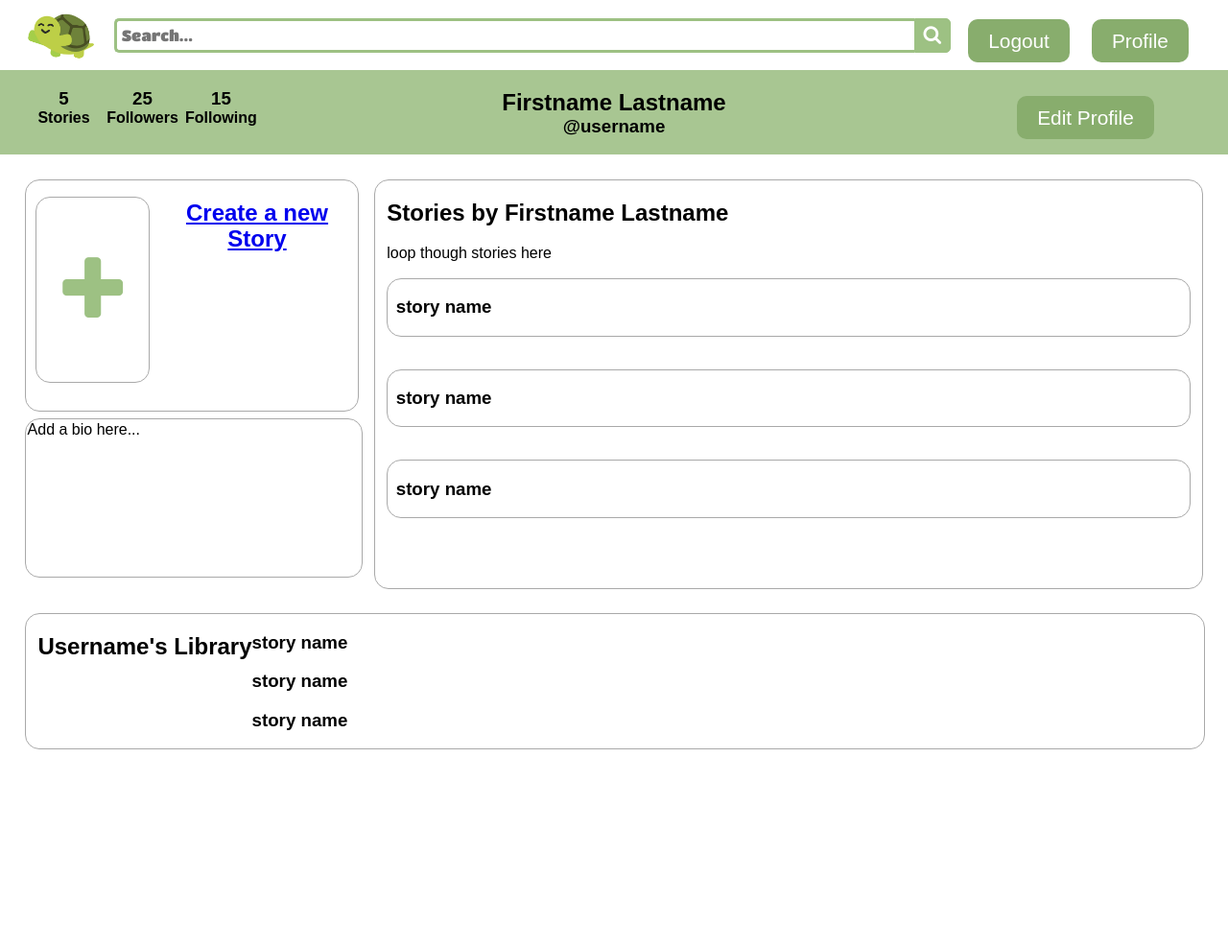
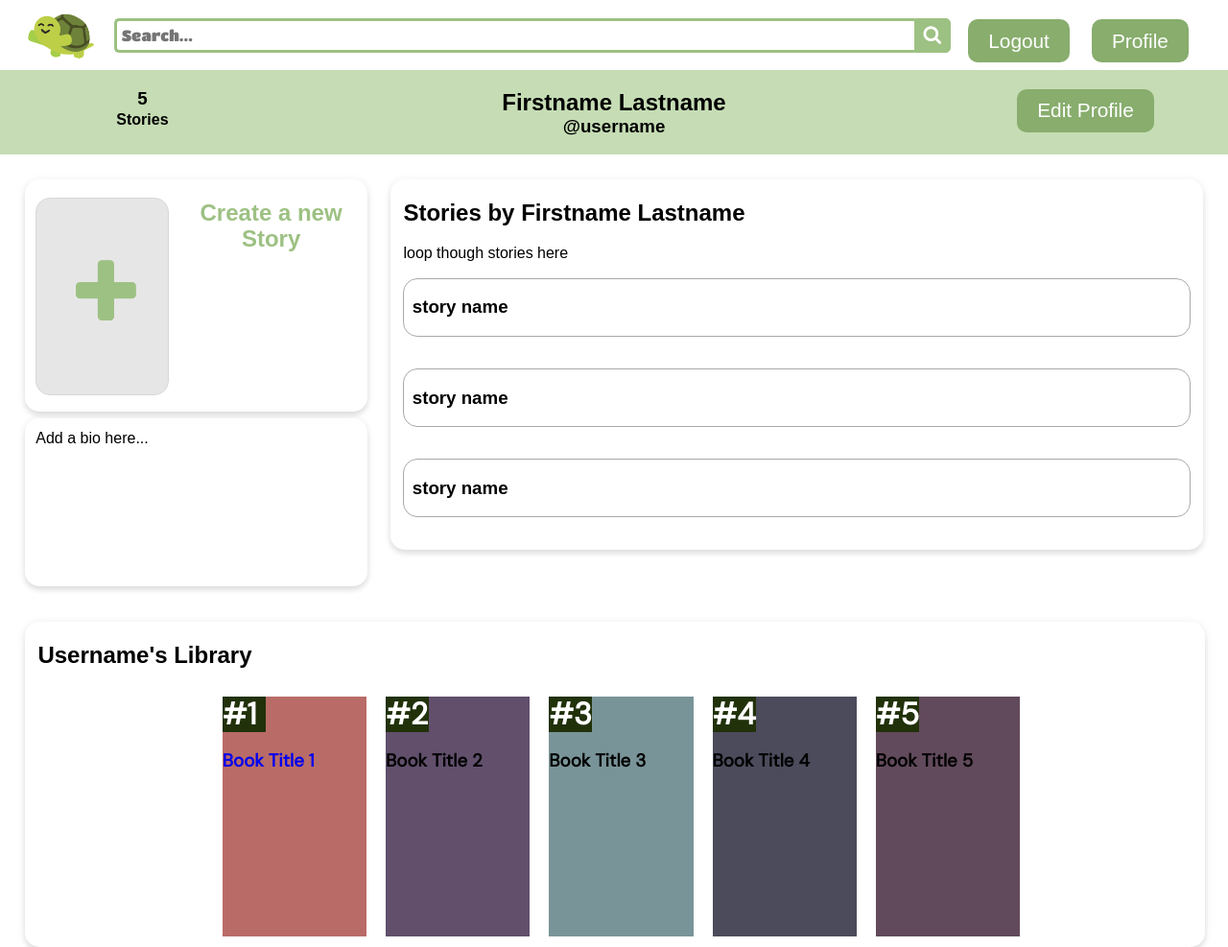
Before and after one commit to lulubugqu/read-write-app, a Flask app: page /user in a window 1280 px wide. Shown: the whole page at 96% size. Before the commit the page ends 781 px from the top, so only its background shows below. Run offline with Flask 3, Linux system fonts and the light colour scheme; some libraries are stand-ins or nearby versions.

Commit message:
add to profile

```diff
--- a/static/css/style.css
+++ b/static/css/style.css
@@ -303,7 +303,7 @@
   height: auto;
   width: 100%;
   overflow: auto;
-  background-color: rgb(168, 198, 146);
+  background-color: rgb(197, 220, 180);
   text-align: center;
 }
 
@@ -330,7 +330,7 @@
   margin-right: 2%;
 }
 .button-editUser, .button-followUser {
-  margin-top: 11%;
+  margin-top: 8%;
 }
 
 /* user body content */
@@ -344,9 +344,11 @@
 
 #profile_right {
   flex: 70%;
+  height: 60%;
   border-radius: 15px;
-  border: 1px solid #a9a9a9;
   padding-left: 1%;
+  border: 1px solid transparent;
+  box-shadow: 0 1px 10px 0 rgba(34,34,34,.08), 0 4px 5px 0 rgba(34,34,34,.1);
 }
 
 #story_div {
@@ -365,12 +367,15 @@
 
 #profile_left {
   flex: 30%;
+  margin-right: 2%;
+  height: 40%;
 }
 
 #new_story_div {
   height: 15em;
-  width: 95%;
-  border: 1px solid #a9a9a9;
+  width: auto;
+  border: 1px solid transparent;
+  box-shadow: 0 1px 10px 0 rgba(34,34,34,.08), 0 4px 5px 0 rgba(34,34,34,.1);
   border-radius: 15px;
   margin-bottom: 2%;
   display: flex;
@@ -378,25 +383,29 @@
 }
 
 #plus_box {
-  height: 80%;
-  width: 35%;
+  background-color: #e7e6e6;
+  height: 85%;
+  width: 40%;
   border-radius: 15px;
-  border: 1px solid #a9a9a9;
+  border: 1px solid #d9d8d8;
   display: table;
   margin-left: 3%;
   margin-top: 5%;
   margin-bottom: 1%;
 }
 
-#plus_box_words {
+#plus_box i {
+  text-align: center;
+  margin-top: 45%;
+}
+.user a{
+  text-decoration: none;
+}
+
+#plus_box_words, #plus_box {
   padding-left: 2%;
   text-align: center;
-}
-
-#new_story {
-  display: table-cell;
-  vertical-align: middle;
-  text-align: center;
+  color: #9DC183;
 }
 
 .fa-plus {
@@ -404,45 +413,26 @@
 }
 
 #user_bio_text {
+  width: 96%;
+  padding-left: 3%;
+  padding-top: 3%;
   min-height: 10em;
-  width: 95%;
-  border: 1px solid #a9a9a9;
+  border: 1px solid transparent;
+  box-shadow: 0 1px 10px 0 rgba(34,34,34,.08), 0 4px 5px 0 rgba(34,34,34,.1);
   border-radius: 15px;
   margin-bottom: 2%;
-  /* height: 20%;
-  width: 95%;
+  resize: none;
+}
+
+#user_library {
   border-radius: 15px;
-  border: 1px solid #a9a9a9;
-  outline: none;
-  padding: 2%; */
-  -webkit-box-shadow: none;
-  -moz-box-shadow: none;
-  box-shadow: none;
-
-  resize: none; /*remove the resize handle on the bottom right*/
-}
-.user_page_bottom {
-
-}
-#user_library {
-  display: flex;
-  border-radius: 15px;
-  border: 1px solid #a9a9a9;
+  border: 1px solid transparent;
+  box-shadow: 0 1px 10px 0 rgba(34,34,34,.08), 0 4px 5px 0 rgba(34,34,34,.1);
   padding-left: 1%;
   width: 95%;
   margin-left: 2%;
-
 }
 
-#story_alt {
-  /* flex: 25%; */
-  /* border-radius: 15px;
-  border: 1px solid #0a0a0a;
-  padding-left: 1%;
-  padding-right: 1%;
-  margin-bottom: 4%; */
-  /* margin-right: 1.5%; */
-}
 /* Home Page */
 .home {
   background-color: #9dc183;
--- a/templates/user.html
+++ b/templates/user.html
@@ -10,14 +10,6 @@
             <div id="stories_count">
                 <h3>5</h3>
                 <h4>Stories</h4>
-            </div>
-            <div id="followers_count">
-                <h3>25</h3>
-                <h4>Followers</h4>
-            </div>
-            <div id="following_count">
-                <h3>15</h3>
-                <h4>Following</h4>
             </div>
         </div>
         <div id="bar_username">
@@ -39,23 +31,19 @@
 {% endblock %}
 
 {% block page_content %}
-
     <div class="user_page_top">
         <div id="profile_left">
             {% if logged_in == True %}
+                <a id="new_story" href="/myworks/new">
                     <div id="new_story_div">
                         <div id="plus_box">
-                        <a id="new_story" href="/myworks/new">
                             <i class="fa fa-plus fa-5x" aria-hidden="true"></i>
-                        </a>
                         </div>
                         <div id="plus_box_words">
-                        <a id="new_story" href="/myworks/new">
                                 <h2>Create a new Story</h2>
-                        </a>
                         </div>
                     </div>
-
+                </a>
                 <div id="user_bio">
                     <textarea readonly id="user_bio_text">Add a bio here...</textarea>
                 </div>
@@ -88,15 +76,27 @@
     <div class="user_page_bottom">
         <div id="user_library">
             <h2> Username's Library</h2>
-            <div id="story_div_alt">
-                <div id="story_alt">
-                    <h3>story name</h3>
+            <div class="books">
+                <!-- Book name, title, color should be dynamically edited when we get there -->
+                <div class="book" style="background-color: #b96c67;">
+                    <div class="book-number">#1</div>
+                    <a href="/story/1" class="book-link"><h3>Book Title 1</h3></a>
                 </div>
-                <div id="story_alt">
-                    <h3>story name</h3>
+                <div class="book" style="background-color: #614f6b;">
+                    <div class="book-number" >#2</div>
+                    <h3>Book Title 2</h3>
                 </div>
-                <div id="story_alt">
-                    <h3>story name</h3>
+                <div class="book" style="background-color: #799498;">
+                    <div class="book-number" >#3</div>
+                    <h3>Book Title 3</h3>
+                </div>
+                <div class="book" style="background-color: #4b4b5c;">
+                    <div class="book-number">#4</div>
+                    <h3>Book Title 4</h3>
+                </div>
+                <div class="book" style="background-color: #614a5b;">
+                    <div class="book-number">#5</div>
+                    <h3>Book Title 5</h3>
                 </div>
             </div>
         </div>
```
Lines whose indentation alone changed are shown as unchanged.
